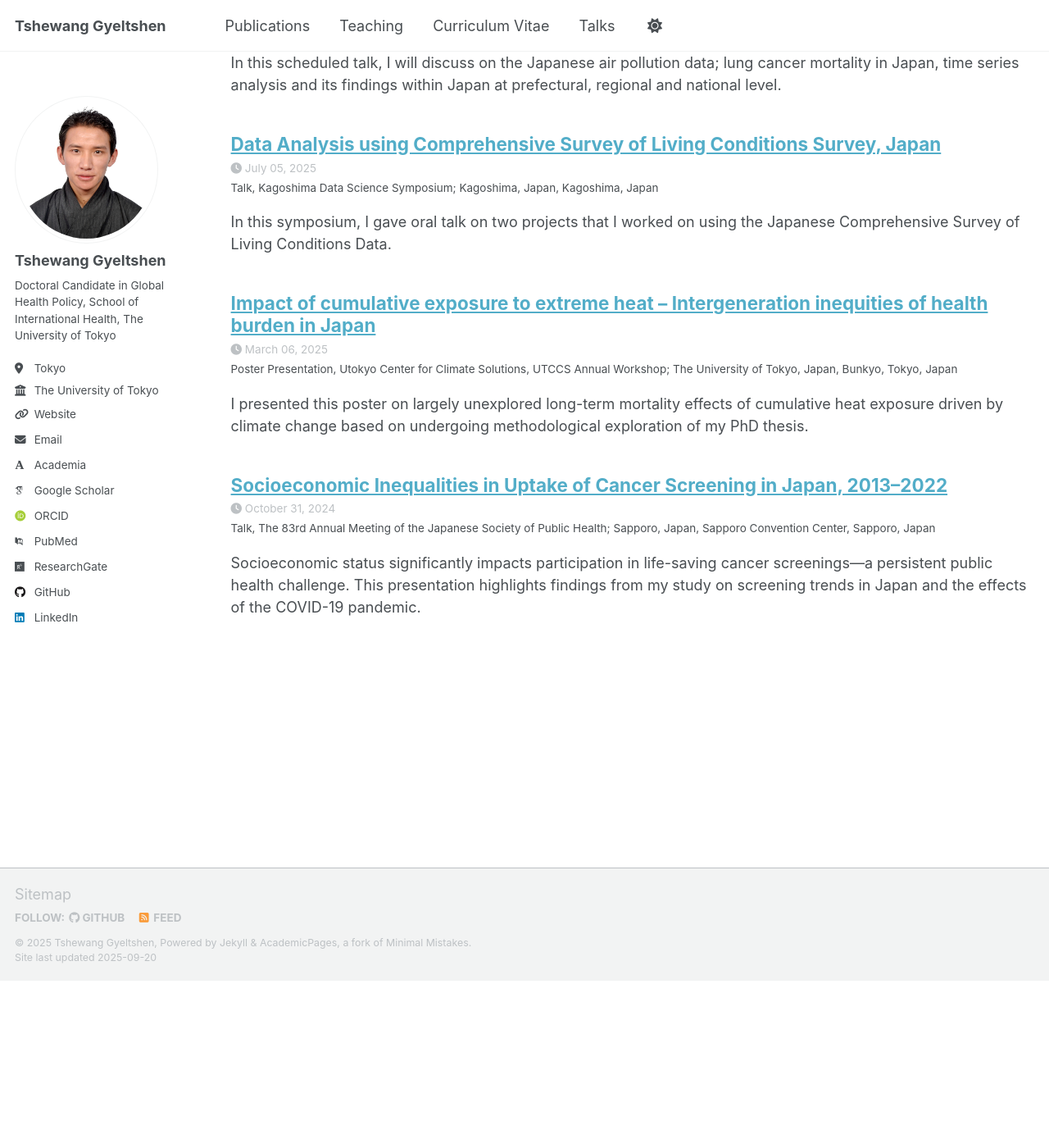
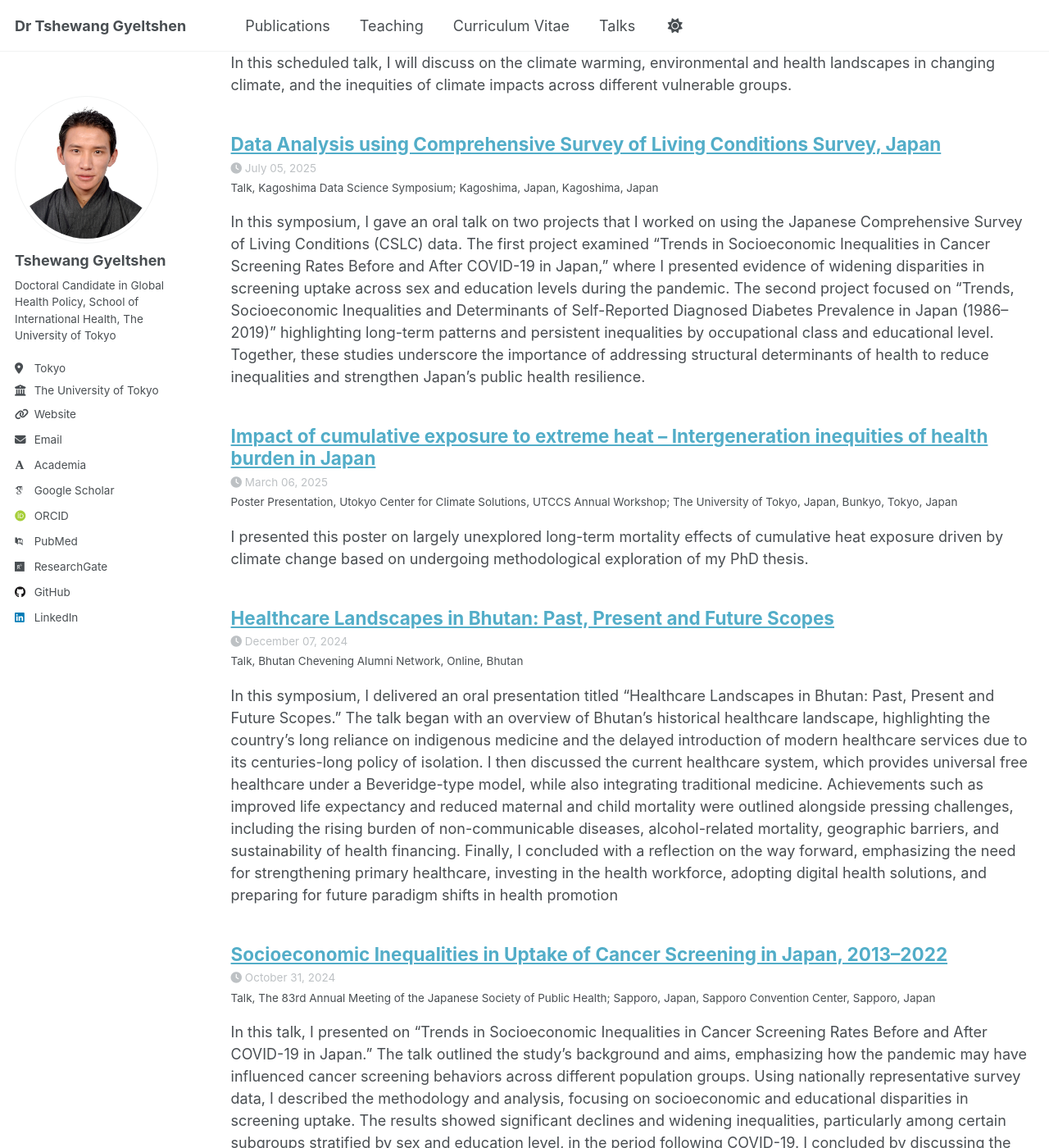
Before and after one commit to tgyeltshen/tgyeltshen.github.io, a Jekyll site: the page built from _pages/talks.html, in a window 1280 px wide and 1400 px high, scrolled down 204 px. Shown: the whole window at 82% size. Built offline with Jekyll 4.4.1, drawn with Linux system fonts in a browser that asks for light colours; some web fonts are replaced; a script that is not in the unit is left out; some of the changed text lies outside the part shown.

Commit message:
talkchange

```diff
--- a/_config.yml
+++ b/_config.yml
@@ -9,9 +9,9 @@
 # Basic Site Settings
 locale                   : "en-US"
 site_theme               : "default" # Currently available options are "default", "air"
-title                    : "Tshewang Gyeltshen"
+title                    : "Dr Tshewang Gyeltshen"
 title_separator          : "-"
-name                     : &name "Tshewang Gyeltshen"
+name                     : &name " Dr Tshewang Gyeltshen"
 description              : &description "personal description"
 url                      : https://tgyeltshen.github.io/ # the base hostname & protocol for your site e.g. "https://[your GitHub username].github.io" or if you already have some other page hosted on Github then use "https://[your GitHub username].github.io/[Your Repo Name]"
 baseurl                  : "" # the subpath of your site, e.g. "/blog"
--- a/_talks/2012-03-01-talk-1.md
+++ /dev/null
@@ -1,11 +0,0 @@
----
-title: "Socioeconomic Inequalities in Uptake of Cancer Screening in Japan, 2013–2022"
-collection: talks
-type: "Talk"
-permalink: /talks/2012-03-01-talk-1
-venue: "The 83rd Annual Meeting of the Japanese Society of Public Health; Sapporo, Japan"
-date: 2024-10-31
-location: "Sapporo Convention Center, Sapporo, Japan"
----
-
-Socioeconomic status significantly impacts participation in life-saving cancer screenings—a persistent public health challenge. This presentation highlights findings from my study on screening trends in Japan and the effects of the COVID-19 pandemic.
--- a/_talks/2014-02-01-talk-2.md
+++ /dev/null
@@ -1,13 +0,0 @@
----
-title: "Data Analysis using Comprehensive Survey of Living Conditions Survey, Japan"
-collection: talks
-type: "Talk"
-permalink: /talks/2014-02-01-talk-2
-venue: "Kagoshima Data Science Symposium; Kagoshima, Japan"
-date: 2025-07-05
-location: "Kagoshima, Japan"
----
-
-In this symposium, I gave oral talk on two projects that I worked on using the Japanese Comprehensive Survey of Living Conditions Data.
-
-[More information here](https://kdss.org/?page_id=167)
--- a/_talks/2014-03-01-talk-3.md
+++ /dev/null
@@ -1,11 +0,0 @@
----
-title: "Lung Cancer Mortality and Air Pollution in Japan (scheduled) "
-collection: talks
-type: "Research/Journal Club Presentation"
-permalink: /talks/2014-03-01-talk-3
-venue: "Hitotsubashi Institute of Advanced Studies; Tokyo, Japan"
-date: TBD (March,2026?)
-location: "Kunitachi, Tokyo, Japan"
----
-
-In this scheduled talk, I will discuss on the Japanese air pollution data; lung cancer mortality in Japan, time series analysis and its findings within Japan at prefectural, regional and national level.
--- /dev/null
+++ b/_talks/2024-10-31-talk-1.md
@@ -0,0 +1,13 @@
+---
+title: "Socioeconomic Inequalities in Uptake of Cancer Screening in Japan, 2013–2022"
+collection: talks
+type: "Talk"
+permalink: /talks/2024-10-31-talk-1
+venue: "The 83rd Annual Meeting of the Japanese Society of Public Health; Sapporo, Japan"
+date: 2024-10-31
+location: "Sapporo Convention Center, Sapporo, Japan"
+---
+
+In this talk, I presented on “Trends in Socioeconomic Inequalities in Cancer Screening Rates Before and After COVID-19 in Japan.” The talk outlined the study’s background and aims, emphasizing how the pandemic may have influenced cancer screening behaviors across different population groups. Using nationally representative survey data, I described the methodology and analysis, focusing on socioeconomic and educational disparities in screening uptake. The results showed significant declines and widening inequalities, particularly among certain subgroups stratified by sex and education level, in the period following COVID-19. I concluded by discussing the public health implications, highlighting the urgent need for targeted interventions to reduce inequities and ensure resilient cancer screening systems in Japan
+
+[More information here](https://doi.org/10.2188/jea.JE20250021)
--- /dev/null
+++ b/_talks/2024-12-07-talk-4.md
@@ -0,0 +1,13 @@
+---
+title: "Healthcare Landscapes in Bhutan: Past, Present and Future Scopes"
+collection: talks
+type: "Talk"
+permalink: /talks/2024-12-07-talk-4
+venue: "Bhutan Chevening Alumni Network"
+date: 2024-12-07
+location: "Online, Bhutan"
+---
+
+In this symposium, I delivered an oral presentation titled “Healthcare Landscapes in Bhutan: Past, Present and Future Scopes.” The talk began with an overview of Bhutan’s historical healthcare landscape, highlighting the country’s long reliance on indigenous medicine and the delayed introduction of modern healthcare services due to its centuries-long policy of isolation. I then discussed the current healthcare system, which provides universal free healthcare under a Beveridge-type model, while also integrating traditional medicine. Achievements such as improved life expectancy and reduced maternal and child mortality were outlined alongside pressing challenges, including the rising burden of non-communicable diseases, alcohol-related mortality, geographic barriers, and sustainability of health financing. Finally, I concluded with a reflection on the way forward, emphasizing the need for strengthening primary healthcare, investing in the health workforce, adopting digital health solutions, and preparing for future paradigm shifts in health promotion
+
+[More information here](https://padlet.com/knowledgeremit/knowledge-remittance-kr-3nsxev0ck14guh5a)
--- /dev/null
+++ b/_talks/2025-07-05-talk-2.md
@@ -0,0 +1,13 @@
+---
+title: "Data Analysis using Comprehensive Survey of Living Conditions Survey, Japan"
+collection: talks
+type: "Talk"
+permalink: /talks/2025-07-05-talk-2
+venue: "Kagoshima Data Science Symposium; Kagoshima, Japan"
+date: 2025-07-05
+location: "Kagoshima, Japan"
+---
+
+In this symposium, I gave an oral talk on two projects that I worked on using the Japanese Comprehensive Survey of Living Conditions (CSLC) data. The first project examined “Trends in Socioeconomic Inequalities in Cancer Screening Rates Before and After COVID-19 in Japan,” where I presented evidence of widening disparities in screening uptake across sex and education levels during the pandemic. The second project focused on “Trends, Socioeconomic Inequalities and Determinants of Self-Reported Diagnosed Diabetes Prevalence in Japan (1986–2019)” highlighting long-term patterns and persistent inequalities by occupational class and educational level. Together, these studies underscore the importance of addressing structural determinants of health to reduce inequalities and strengthen Japan’s public health resilience.
+
+[More information here](https://kdss.org/?page_id=167)
--- /dev/null
+++ b/_talks/2025-10-01-talk-3.md
@@ -0,0 +1,11 @@
+---
+title: "Climate Change and Health: Understanding Inequalities in a Warming World (scheduled)"
+collection: talks
+type: "Presentation to the NGO representatives in Mongolia"
+permalink: /talks/2014-03-01-talk-3
+venue: "Online"
+date: 1st October, 2025
+location: "Ulaan Bataar, Mongolia"
+---
+
+In this scheduled talk, I will discuss on the climate warming, environmental and health landscapes in changing climate, and the inequities of climate impacts across different vulnerable groups.
```
Also changed, not shown: _talks/2025-03-06-tutorial-1.md (renamed from _talks/2013-03-01-tutorial-1.md).
